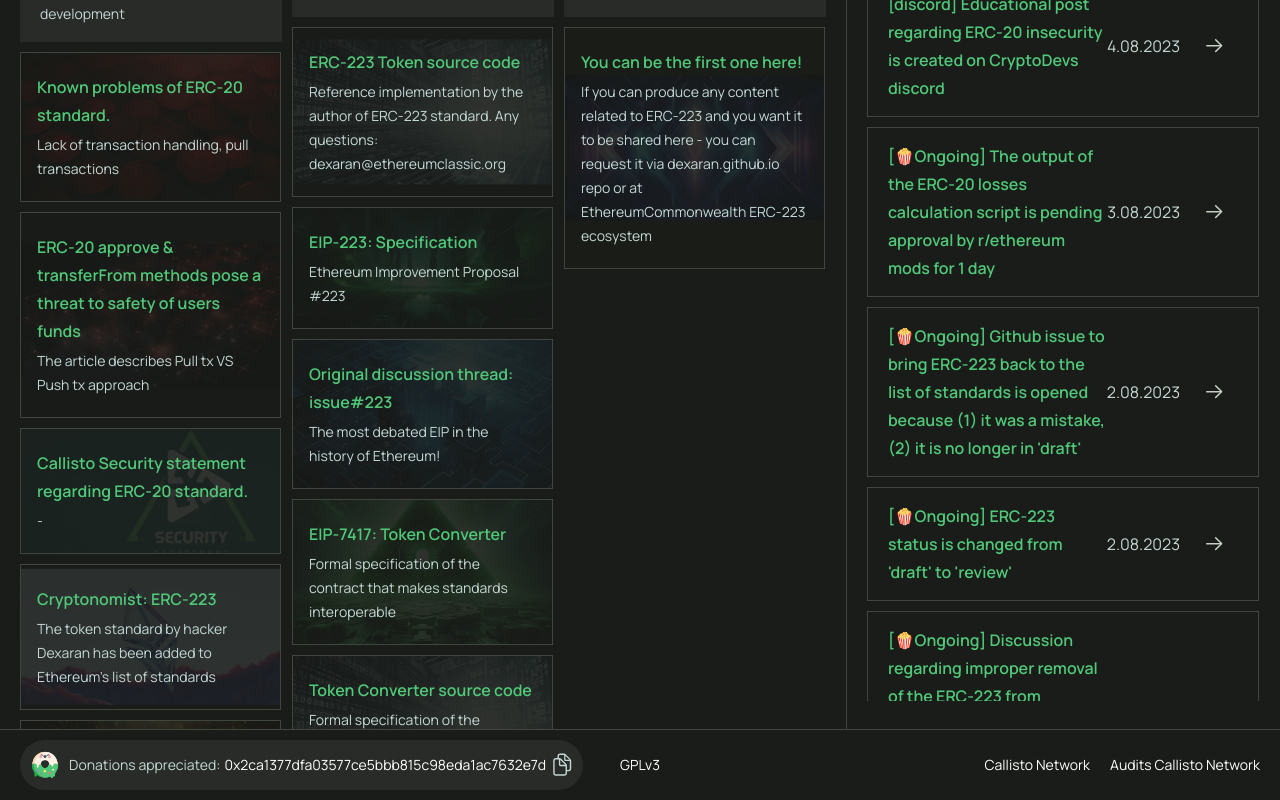
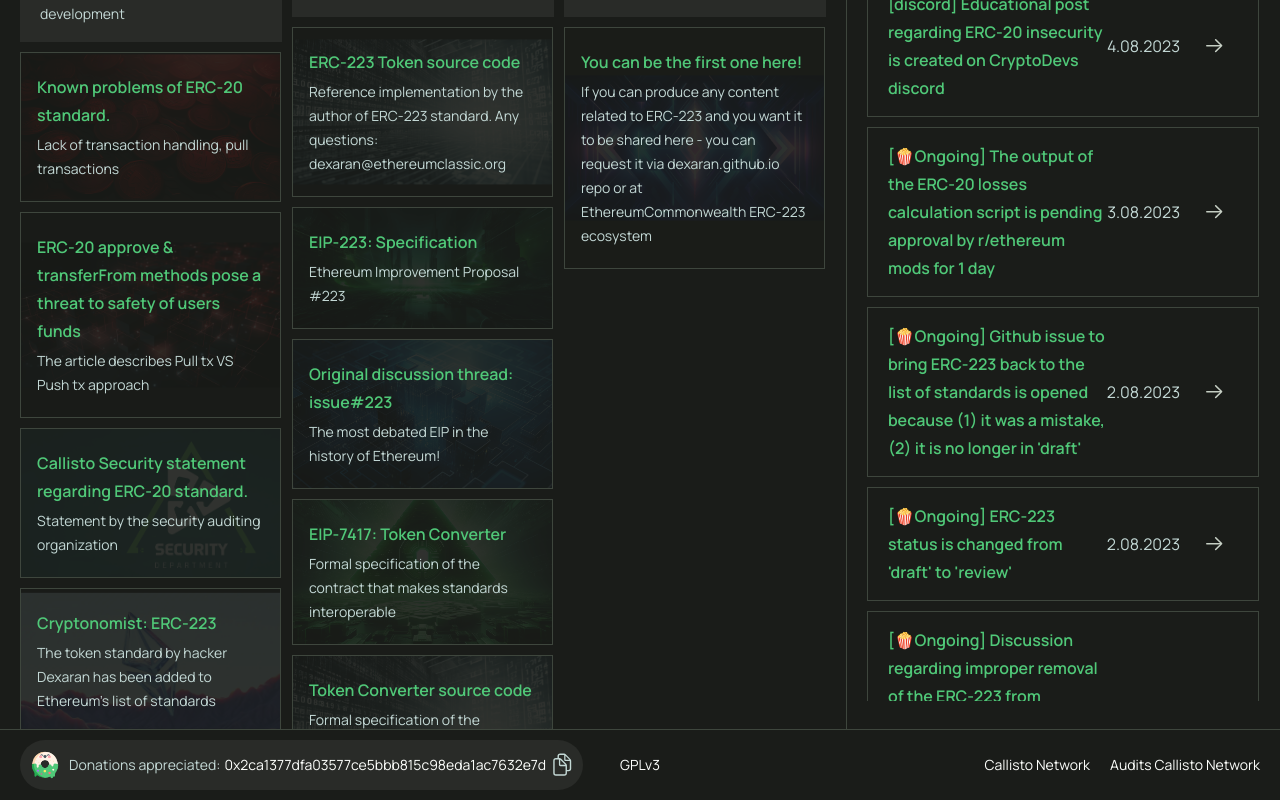
Before and after one commit to Dexaran/dexaran.github.io, a Next.js app in the folder erc223-page-sources/: page / in a window 1280 px wide. Shown: the part 768-1568 px from the top of the page. Built offline with nearby package versions, Linux system fonts and the light colour scheme.

Commit message:
Update articles.ts

```diff
--- a/erc223-page-sources/src/constants/articles.ts
+++ b/erc223-page-sources/src/constants/articles.ts
@@ -15,7 +15,7 @@ export const articles: IArticle[] = [
   },
   {
     title: "Callisto Security statement regarding ERC-20 standard.",
-    description: " - ",
+    description: "Statement by the security auditing organization",
     url: "https://callisto.network/erc-20-standard-callisto-network-security-department-statement/",
     image: "callisto-statement.png"
   },
@@ -26,6 +26,12 @@ export const articles: IArticle[] = [
     image: "cryptonomist.png"
   },
   {
+    title: "Dexaran's interview regarding ERC-20, ERC-223 and ERC-777 development",
+    description: "",
+    url: "https://www.cointelligence.com/content/comparison-erc20-erc223-new-ethereum-erc777-token-standard/?ref=hackernoon.com",
+    image: "cointelligence-interview.png"
+  },
+  {
     title: "Dexarans interview with CryptoInsidersHK",
     description: "",
     url: "https://cryptoinsiders.online/understanding-erc-223-tokens-a-safer-approach-to-gas-fees-and-enhanced-security/",
@@ -33,15 +39,15 @@ export const articles: IArticle[] = [
   },
   {
     title: "ERC-20 vs ERC-223 vs ERC-777",
-    description: "",
+    description: "Third party media describes the research on token standards",
     url: "https://101blockchains.com/erc20-vs-erc223-vs-erc777/",
     image: "101blockchain.png"
   },
   {
     title: "Cryptopolitan announces ERC-223 standard",
-    description: "",
+    description: "Third party media publication",
     url: "https://www.cryptopolitan.com/ethereum-implements-new-token-standard/",
-    image: "101blockchain.png"
+    image: "croptopolitan.png"
   },
 
 ];
```
